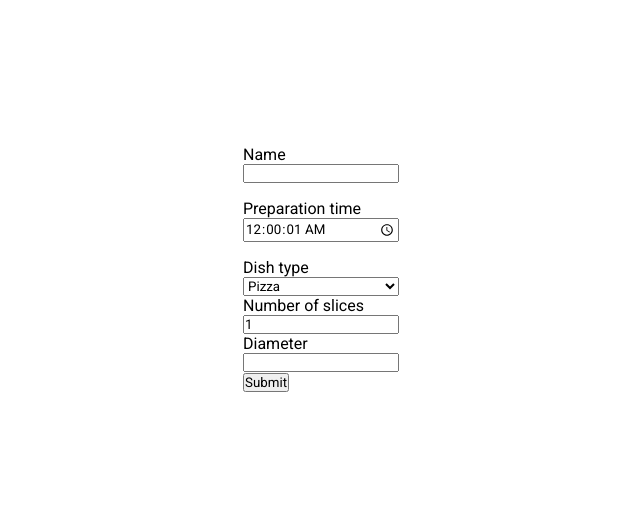
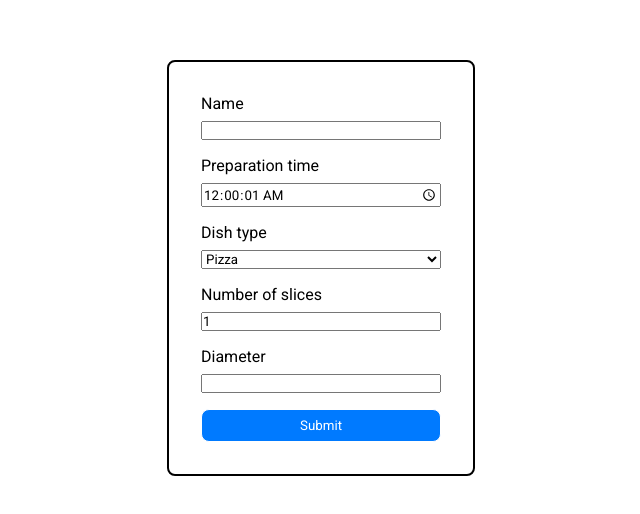
Before and after one commit to Fabi0o/react_form, a React (Vite) app: page / in a window 1280 px wide. Shown: the part 132-646 px from the top of the page, without its empty margins (319-959 px from the left). Built offline with nearby package versions, Linux system fonts and the light colour scheme.

Commit message:
form styling

```diff
--- a/src/components/Form.tsx
+++ b/src/components/Form.tsx
@@ -43,7 +43,7 @@ const Form = () => {
   };
 
   return (
-    <form onSubmit={handleSubmit}>
+    <form onSubmit={handleSubmit} className={styles.form}>
       <section className={styles.form_section}>
         <div>
           <label htmlFor="name">Name</label>
@@ -66,6 +66,7 @@ const Form = () => {
             required
             onChange={(e) => {
               if (e.target.value.length == 5) e.target.value += ":00";
+
               setPreparationTime(e.target.value);
             }}
           />
@@ -95,7 +96,7 @@ const Form = () => {
         setNumberOfBreadSlices={setNumberOfBreadSlices}
       />
 
-      <button>Submit</button>
+      <button className={styles.button}>Submit</button>
     </form>
   );
 };
--- a/src/styles/Form.module.scss
+++ b/src/styles/Form.module.scss
@@ -1,3 +1,13 @@
+.form {
+  border: 2px solid black;
+  border-radius: 0.5rem;
+  display: flex;
+  flex-direction: column;
+  gap: 1rem;
+  padding: 2rem;
+  width: 15rem;
+}
+
 .form_section {
   display: flex;
   flex-direction: column;
@@ -6,5 +16,21 @@
   & > * {
     display: flex;
     flex-direction: column;
+    gap: 0.5rem;
   }
 }
+
+.button {
+  background-color: #007aff;
+  border: 1px solid white;
+  border-radius: 0.5rem;
+  color: white;
+  cursor: pointer;
+  padding: 0.5rem 1rem;
+
+  &:hover {
+    border-color: #007aff;
+    background-color: white;
+    color: #007aff;
+  }
+}
--- a/src/styles/OptionalFormFields.module.scss
+++ b/src/styles/OptionalFormFields.module.scss
@@ -4,10 +4,12 @@
   & > * {
     display: flex;
     flex-direction: column;
+    gap: 1rem;
     width: 100%;
     & > * {
       display: flex;
       flex-direction: column;
+      gap: 0.5rem;
     }
   }
 }
```
